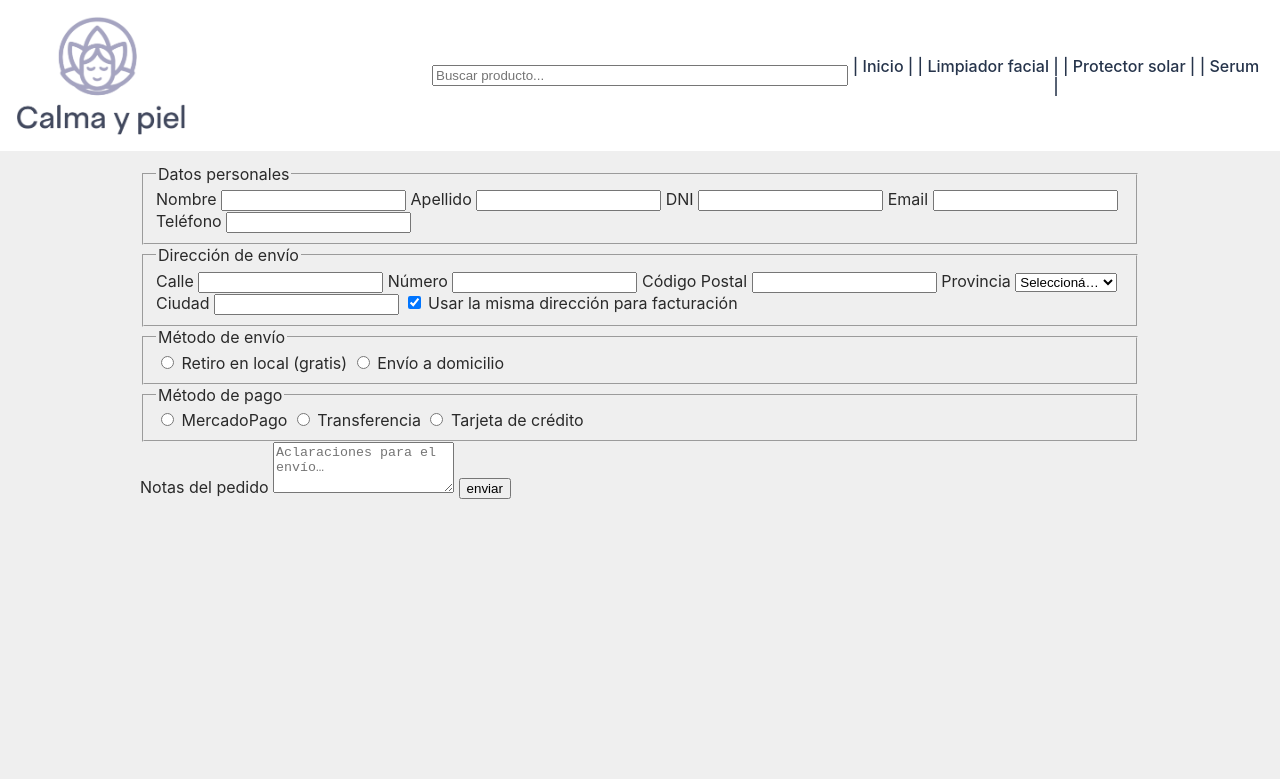
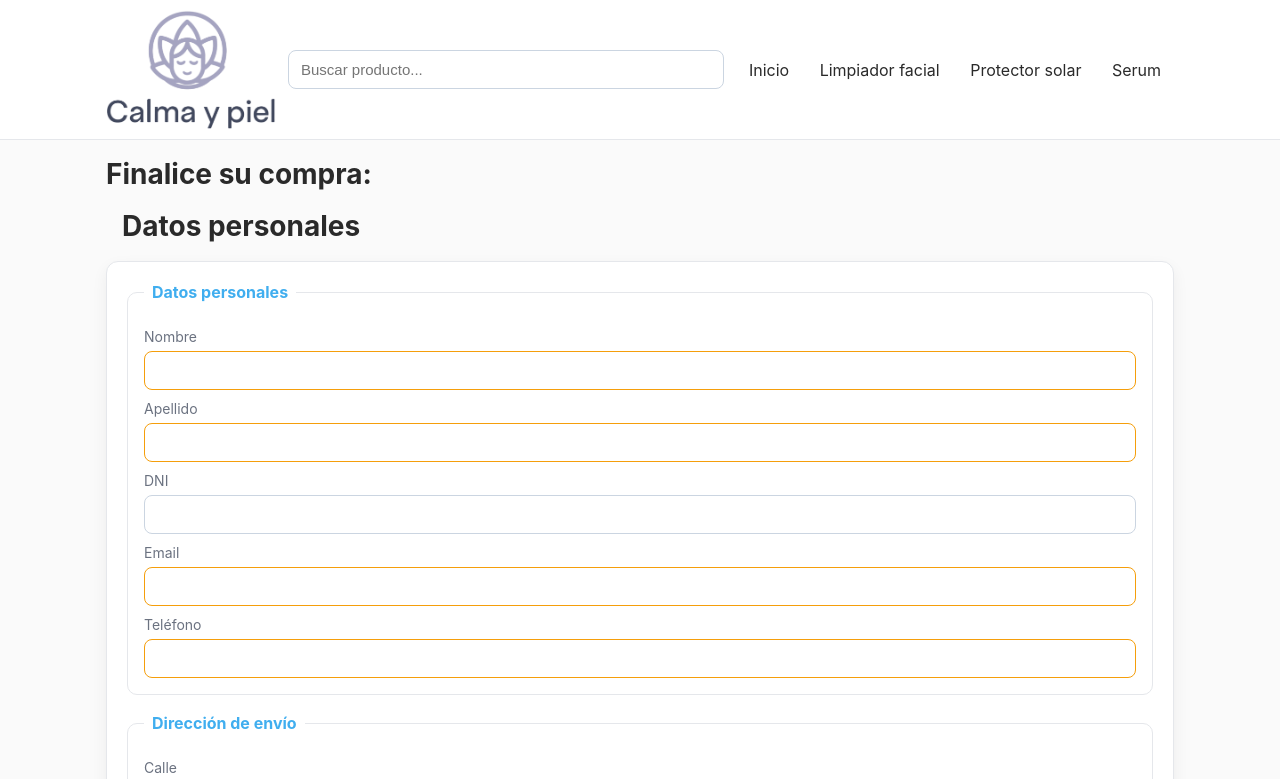
Before and after one commit to leticode/P2TP1, a website: page html/comprar.html in a window 1280 px wide. Shown: the top 779 px of the page. Drawn offline with Linux system fonts and the light colour scheme.

Commit message:
css form

```diff
--- /dev/null
+++ b/css/formulario.css
@@ -0,0 +1,245 @@
+/* ====== Variables y base ====== */
+:root {
+  --bg: #fafafa;
+  --text: #2a2a2a;
+  --muted: #6b7280;
+  --card: #ffffff;
+  --line: #e5e7eb;
+  --brand: #40aeef;
+  --brand-600: #2f91cf;
+  --error: #dc2626;
+  --ok: #16a34a;
+  --radius: 12px;
+  --space: 14px;
+  --shadow: 0 6px 16px rgba(0, 0, 0, 0.06);
+  --header-h: 150px; /* si tu header es fijo */
+  --font: "Inter", Arial, sans-serif;
+}
+
+* {
+  box-sizing: border-box;
+}
+
+html,
+body {
+  margin: 0;
+  padding: 0;
+  font-family: var(--font);
+  color: var(--text);
+  background: var(--bg);
+}
+
+a {
+  color: inherit;
+  text-decoration: none;
+}
+
+/* ====== Header ====== */
+.header {
+  position: sticky;
+  top: 0;
+  z-index: 10;
+  background: var(--card);
+  border-bottom: 1px solid var(--line);
+}
+
+.headerCrema .bloqueHeaderNav {
+  max-width: 1100px;
+  margin: 0 auto;
+  padding: 10px 16px;
+  display: grid;
+  grid-template-columns: 170px 1fr auto;
+  gap: 12px;
+  align-items: center;
+}
+
+.navBloque a {
+  padding: 8px 12px;
+  border-radius: 999px;
+  border: 1px solid transparent;
+}
+.navBloque a:hover {
+  border-color: var(--line);
+  background: #f7fafc;
+}
+
+/* buscador */
+.buscador {
+  width: 100%;
+  padding: 10px 12px;
+  border: 1px solid var(--line);
+  border-radius: 999px;
+  background: var(--bg);
+}
+
+/* ====== Layout general ====== */
+body {
+  padding-top: 0; /* ya usamos header sticky */
+}
+
+h1 {
+  max-width: 1100px;
+  margin: 18px auto;
+  padding: 0 16px;
+  font-size: 28px;
+  line-height: 1.2;
+}
+
+.FinalizarCompra {
+  max-width: 1100px;
+  margin: 0 auto 40px;
+  padding: 0 16px 32px;
+}
+
+#checkoutForm {
+  background: var(--card);
+  border: 1px solid var(--line);
+  border-radius: var(--radius);
+  box-shadow: var(--shadow);
+  padding: 20px;
+}
+
+/* ====== Fieldsets ====== */
+fieldset {
+  border: 1px solid var(--line);
+  border-radius: 10px;
+  padding: 16px;
+  margin: 0 0 18px;
+}
+
+legend {
+  padding: 0 8px;
+  font-weight: 700;
+  color: var(--brand);
+}
+
+/* ====== Campos ====== */
+label {
+  display: block;
+  margin: 10px 0 6px;
+  font-size: 14px;
+  color: var(--muted);
+}
+
+input[type="text"],
+input[type="email"],
+input[type="tel"],
+input[type="number"],
+select,
+textarea {
+  width: 100%;
+  padding: 10px 12px;
+  border: 1px solid var(--line);
+  border-radius: 8px;
+  background: #fff;
+  font-size: 15px;
+}
+
+textarea {
+  resize: vertical;
+}
+
+/* Radios y checkbox en línea */
+input[type="radio"],
+input[type="checkbox"] {
+  transform: translateY(2px);
+  margin-right: 8px;
+}
+
+/* Estados de foco y validación simples */
+input:focus,
+select:focus,
+textarea:focus {
+  outline: none;
+  border-color: var(--brand);
+  box-shadow: 0 0 0 3px rgba(64, 174, 239, 0.15);
+}
+
+input:required:invalid {
+  border-color: #f59e0b;
+} /* advertencia */
+input:valid {
+  border-color: #cbd5e1;
+} /* neutro/ok light */
+
+/* ====== Resumen del pedido ====== */
+#resumenFieldset {
+  background: #f9fafb;
+}
+
+.grid-resumen {
+  display: grid;
+  grid-template-columns: 1fr 1fr;
+  gap: 12px;
+}
+
+.resumen-item {
+  padding: 10px;
+  border: 1px dashed var(--line);
+  border-radius: 8px;
+  background: #fff;
+}
+
+.resumen-item.total {
+  grid-column: 1 / -1;
+  background: #f3f9ff;
+  border-color: #cae7fb;
+}
+
+.resumen-item label {
+  margin: 0 0 6px;
+  color: var(--muted);
+}
+
+/* ====== Botón Enviar ====== */
+input[type="submit"] {
+  display: inline-block;
+  margin-top: 6px;
+  padding: 12px 16px;
+  background: var(--brand);
+  color: #fff;
+  border: none;
+  border-radius: 10px;
+  font-weight: 600;
+  cursor: pointer;
+  transition: background 0.15s ease;
+}
+input[type="submit"]:hover {
+  background: var(--brand-600);
+}
+
+/* ====== Mensaje de error ====== */
+#error {
+  margin-top: 12px;
+  color: var(--error);
+  font-size: 14px;
+}
+
+/* ====== Utilidades responsivas ====== */
+@media (max-width: 900px) {
+  .headerCrema .bloqueHeaderNav {
+    grid-template-columns: 140px 1fr;
+  }
+  .navBloque {
+    grid-column: 1 / -1;
+    display: flex;
+    gap: 8px;
+    flex-wrap: wrap;
+    justify-content: flex-start;
+  }
+}
+
+@media (max-width: 640px) {
+  h1 {
+    font-size: 24px;
+  }
+  .grid-resumen {
+    grid-template-columns: 1fr;
+  }
+  fieldset {
+    padding: 12px;
+  }
+  #checkoutForm {
+    padding: 16px;
+  }
+}
--- a/html/comprar.html
+++ b/html/comprar.html
@@ -3,7 +3,7 @@
   <head>
     <meta charset="UTF-8" />
     <meta name="viewport" content="width=device-width, initial-scale=1.0" />
-    <link rel="stylesheet" href="../css/styles.css" />
+    <link rel="stylesheet" href="../css/formulario.css" />
 
     <title>Formulario de compra</title>
   </head>
```
